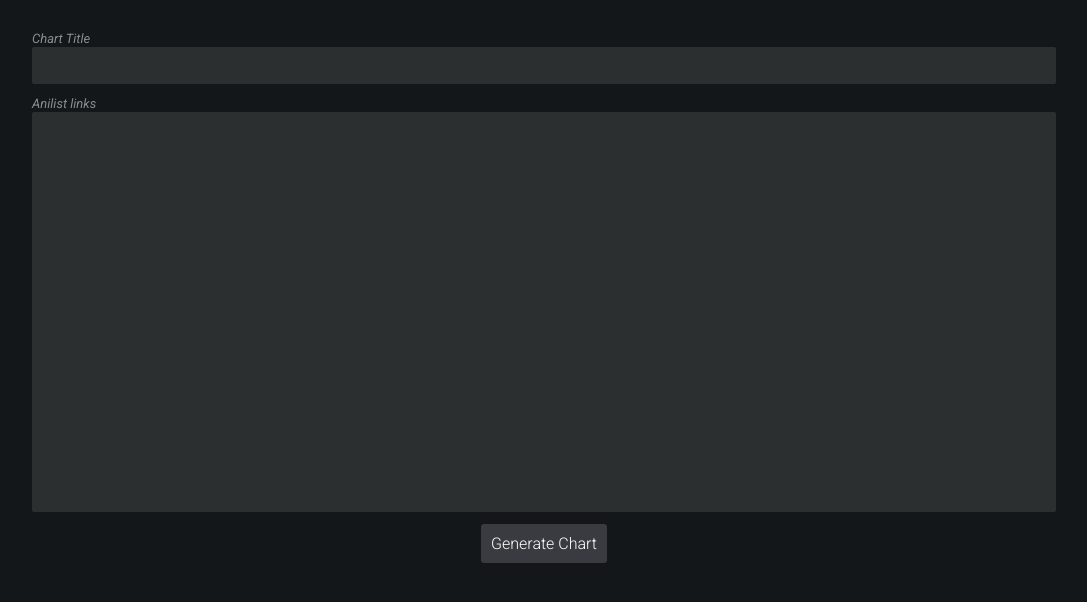
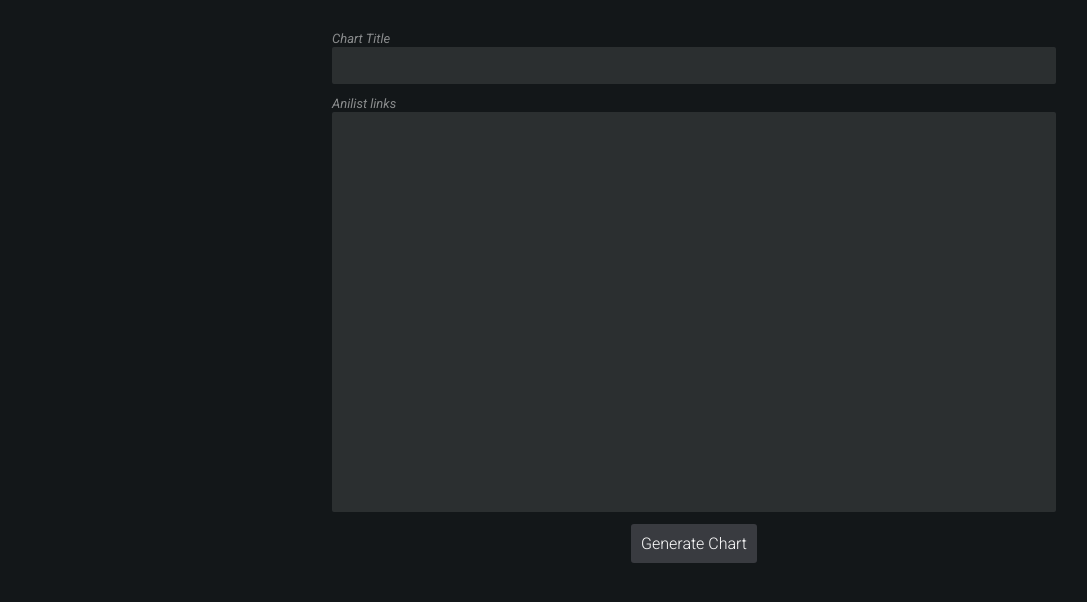
Before and after one commit to risonakamo/anigen4, a React app: page / in a window 1280 px wide. Shown: the whole page, without its empty margins (96-1183 px from the left). Built offline with nearby package versions, Linux system fonts and the light colour scheme.

Commit message:
added area for saved inputs

```diff
--- a/components/chart-input-page/chart-input-page.less
+++ b/components/chart-input-page/chart-input-page.less
@@ -1,8 +1,18 @@
 @import (reference) "../../index.less";
+
+.chart-input-page
+{
+    display: flex;
+
+    .saved-inputs
+    {
+        width: 300px;
+    }
 
     .chart-input-zone
     {
         padding: 30px 10% 0 10%;
+        flex: 1;
 
         .title-input
         {
@@ -66,3 +76,4 @@
             }
         }
     }
+}
--- a/components/chart-input-page/chart-input-page.tsx
+++ b/components/chart-input-page/chart-input-page.tsx
@@ -52,7 +52,11 @@ export default function ChartInputPage(props:ChartInputPageProps)
     }
   }
 
-  return <div className="chart-input-zone">
+  return <div className="chart-input-page">
+    <div className="saved-inputs">
+
+    </div>
+    <div className="chart-input-zone">
       <h4>Chart Title</h4>
       <input type="text" className="title-input" ref={titleInputbox} onKeyDown={titleInputKeyHandler}/>
       <h4>Anilist links</h4>
@@ -61,5 +65,6 @@ export default function ChartInputPage(props:ChartInputPageProps)
         <a className="generate-button" onClick={submitHandler} href="chart">Generate Chart</a>
         <p className={cx("generated-notification invalid-input",{showing:inputInvalid})}>Input Invalid.</p>
       </div>
+    </div>
   </div>;
 }
```
Also changed, not shown: build/index-build.css, build/index-build.js. Lines whose indentation alone changed are shown as unchanged.
